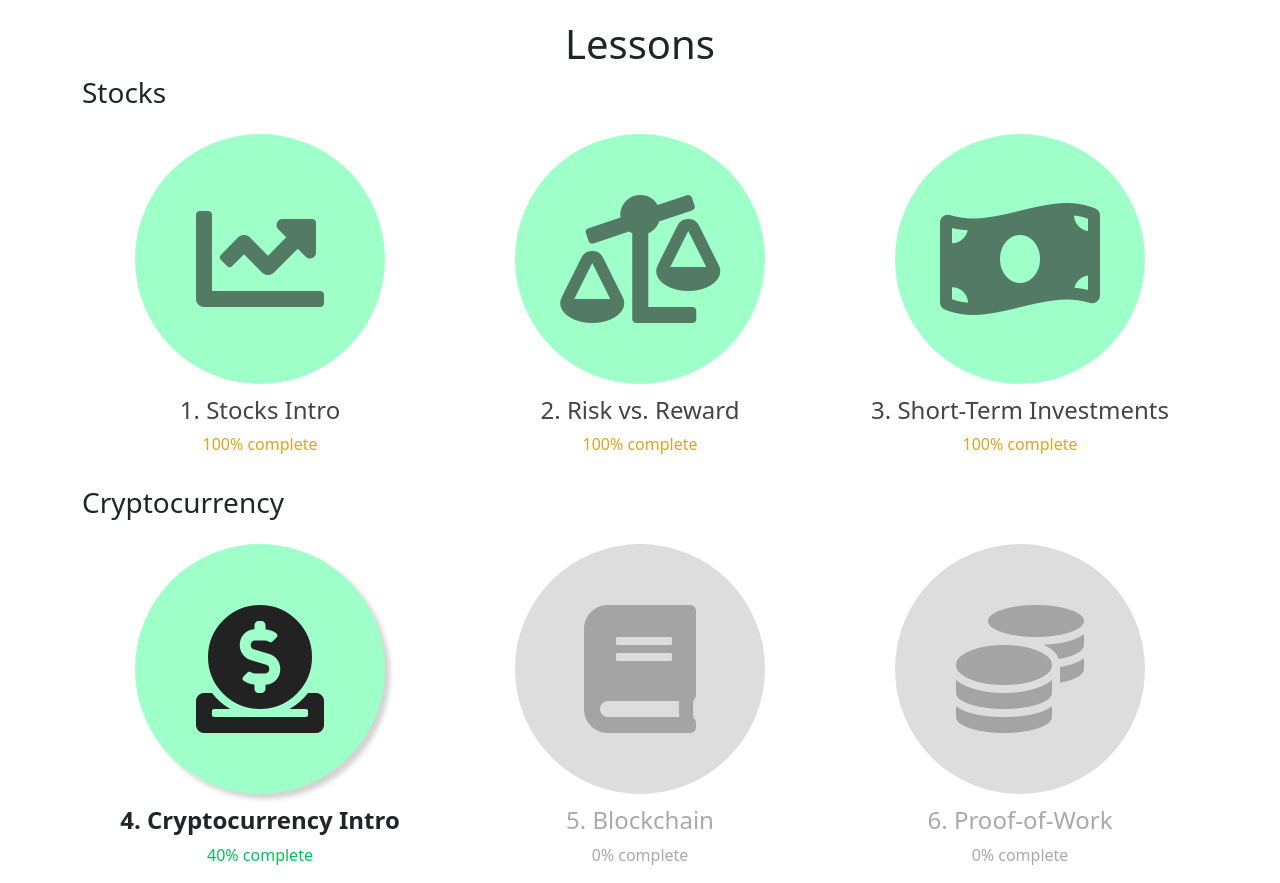
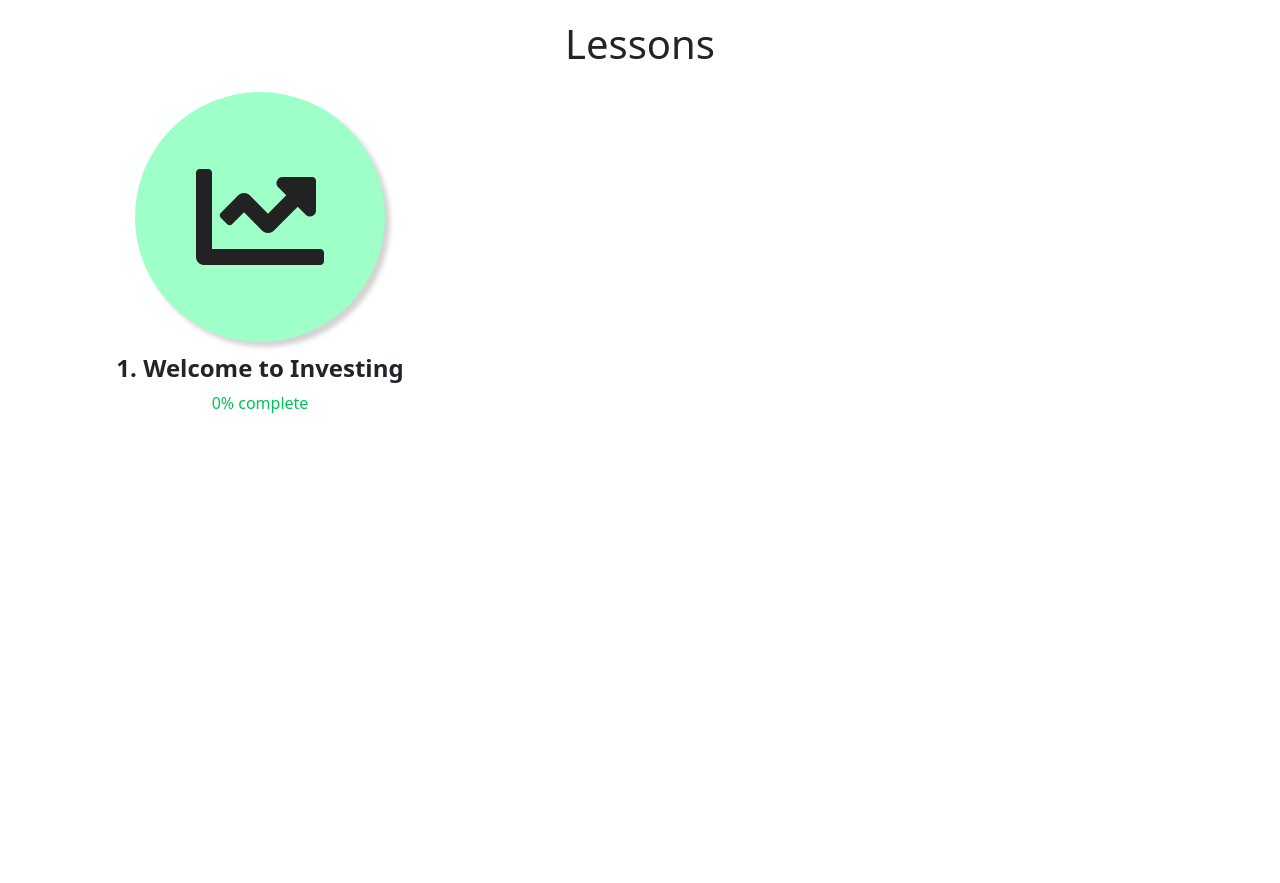
Before and after one commit to tktsubota/calhacks8.0, a Flask app: template templates/lessons.html in a window 1280 px wide. Shown: the part 76-959 px from the top of the page. After the commit the page ends 489 px from the top, so only its background shows below. Run offline with Flask 2, Linux system fonts and the light colour scheme; the template is opened without the code that fills it: most values are stand-ins (such as "Sample title", 1, 10 or a date in 2020); some libraries are stand-ins or nearby versions.

Commit message:
Dynamic lessons screen

```diff
--- a/application.py
+++ b/application.py
@@ -232,24 +232,17 @@ def lessons() :
 
     return render_template('lessons.html', progress=get_progress())
 
-@app.route('/lesson')
-def lesson() :
 
-    if not is_logged_in() :
-
-        return redirect('/login')
-
-    return render_template('lesson.html')
-
-
-@app.route('/lesson/<n>')
-def lessons(n) :
+# @app.route('/lesson/<n>')
+def lesson(n) :
 
     if not is_logged_in() :
 
         return redirect('/login')
 
     return render_template('lesson.html', progress=get_progress(), n=int(n))
+
+app.add_url_rule('/lesson/<n>', 'lesson', lesson)
 
 
 @app.route('/buy', methods=['GET', 'POST'])
--- /dev/null
+++ b/static/lessons.js
@@ -0,0 +1,111 @@
+class Activity {
+    text;
+    constructor(text) {
+        this.text = text;
+    }
+}
+
+class MultipleChoiceActivity extends Activity {
+    question;
+    options;
+    correctIndex;
+    constructor(text, question, options, correctIndex) {
+        super(text);
+        this.question = question;
+        this.options = options;
+        this.correctIndex = correctIndex;
+    }
+}
+
+class GraphActivity extends Activity {
+    correctSlope;
+    constructor(text, correctSlope) {
+        super(text);
+        this.correctSlope = correctSlope;
+    }
+}
+
+class Lesson {
+    name;
+    icon;
+    activities;
+    constructor(name, icon, activities) {
+        this.name = name;
+        this.icon = icon;
+        this.activities = activities;
+    }
+}
+
+// Hardcoded data begin
+lessons = []
+
+// Lesson 1
+activities1 = []
+activities1.push(new Activity("In this lesson you will learn about investing and saving."));
+activities1.push(new MultipleChoiceActivity(
+    "Financial investing is purchasing portions of companies (stocks), a collection of managed stocks (mutual funds) and cryptocurrency.",
+    "What is an example of an investment?",
+    ["Putting money in a bank account", "Buying food", "Finding a job", "Buying a stock of Apple"],
+    3));
+activities1.push(new GraphActivity(
+    "Holding investments for long periods of time(long term investing) is generally the safest way to make money through financial investments.",
+    "Based on the average long term investment, which direction should your money go over time?",
+    1));
+activities1.push(new GraphActivity(
+    "Your money decreases in value as the government prints more money each year.",
+    "Which direction will money go over time?",
+    -1));
+activities1.push(new MultipleChoiceActivity(
+    "Experts warn not to move all your savings into investments. ",
+    "What is one reason you think this is recommended?",
+    ["Impossible to earn money from investments", "Need savings for expensive emergencies", "Investments cannot be used after retirement", "Not allowed to invest money without keeping money in savings"],
+    2));
+lessons.push(new Lesson("Welcome to Investing", "fa-chart-line", activities1))
+
+// Lesson 2
+
+
+// Hardcoded data end
+
+function htmlForLesson(lesson, index, fractionComplete, active) {
+    colClass = "";
+    circle = `<div class="lesson-circle top-margin">
+        <span class="fas ${lesson.icon}"></span>
+    </div>`;
+    if (active == true) {
+        colClass = "partially-complete";
+        circle = `<a class="lesson-circle top-margin" href="/lesson/${index+1}">
+        <span class="fas ${lesson.icon}"></span></a>`;
+    } else if (fractionComplete == 1) {
+        colClass = "complete";
+    } else {
+        colClass = "not-started";
+    }
+    return `<div class="col col-4 top-margin ${colClass}">
+    ${circle}
+    <h4 class="lesson-title text-center top-margin">${index+1}. ${lesson.name}</h4>
+    <p class="lesson-progress text-center">${(fractionComplete * 100).toFixed(0)}% complete</p>
+</div>
+    `;
+}
+
+$(document).ready(function() {
+    progressStr = $(".progress-span").attr("name").split(",");
+    lessonsCompleted = 0 // Number(progressStr[0].substring(1));
+    lessonProgress = 0 // Number(progressStr[1].substring(progressStr[1].length));
+
+    for (var i = 0; i < lessons.length; i++) {
+        lesson = lessons[i]
+        active = false;
+        if (i < lessonsCompleted) {
+            fraction = 1
+        } else if (i > lessonsCompleted) {
+            fraction = 0
+        } else {
+            fraction = lessonProgress / lesson.activities.length
+            active = true
+        }
+        newHTML = htmlForLesson(lesson, i, fraction, active);
+        $("#lesson-list").append(newHTML);
+    }
+});
--- a/templates/index.html
+++ b/templates/index.html
@@ -8,7 +8,7 @@
     <section class='light-bg'>
         <div class='container' id="landing">
             <div class='row justify-content-center'>
-                <h1 class='large-header text-center'><b>HaBit</b>: The Financial Literacy Trainer</h1>
+                <h1 class='large-header text-center'><b>HaBit</b>: Financial Literacy Trainer</h1>
                 <div class='col col-4'>
                     <img class='img-fluid' src="/static/habit-rabbit.png"/>
                 </div>
--- a/templates/lessons.html
+++ b/templates/lessons.html
@@ -5,56 +5,13 @@
 {% endblock %}
 
 {% block main %}
+<span class="progress-span" name="{{ progress }}"></span>
 <div class="container">
     <h1 class="text-center top-margin">Lessons</h1>
-    <!-- Replace with lessons data -->
-    <h3>Stocks</h3>
-    <div class="row">
-        <div class="col col-4 justify-content-center top-margin complete">
-            <a class="lesson-circle top-margin" href="/lesson">
-                <span class="fas fa-chart-line"></span>
-            </a>
-            <h4 class="lesson-title text-center top-margin">1. Stocks Intro</h4>
-            <p class="lesson-progress text-center">100% complete</p>
-        </div>
-        <div class="col col-4 justify-content-center top-margin complete">
-            <div class="lesson-circle top-margin">
-                <span class="fas fa-balance-scale-left"></span>
-            </div>
-            <h4 class="lesson-title text-center top-margin">2. Risk vs. Reward</h4>
-            <p class="lesson-progress text-center">100% complete</p>
-        </div>
-        <div class="col col-4 justify-content-center top-margin complete">
-            <div class="lesson-circle top-margin">
-                <span class="fas fa-money-bill-wave"></span>
-            </div>
-            <h4 class="lesson-title text-center top-margin">3. Short-Term Investments</h4>
-            <p class="lesson-progress text-center">100% complete</p>
-        </div>
-    </div>
-    <h3 class="top-margin">Cryptocurrency</h3>
-    <div class="row top-margin justify-content-center">
-        <div class="col col-4 top-margin partially-complete">
-            <a class="lesson-circle top-margin" href="/lesson">
-                <span class="fas fa-donate"></span>
-            </a>
-            <h4 class="lesson-title text-center top-margin">4. Cryptocurrency Intro</h4>
-            <p class="lesson-progress text-center">40% complete</p>
-        </div>
-        <div class="col col-4 top-margin not-started">
-            <div class="lesson-circle top-margin">
-                <span class="fas fa-book"></span>
-            </div>
-            <h4 class="lesson-title text-center top-margin">5. Blockchain</h4>
-            <p class="lesson-progress text-center">0% complete</p>
-        </div>
-        <div class="col col-4 top-margin not-started">
-            <div class="lesson-circle top-margin">
-                <span class="fas fa-coins"></span>
-            </div>
-            <h4 class="lesson-title text-center top-margin">6. Proof-of-Work</h4>
-            <p class="lesson-progress text-center">0% complete</p>
-        </div>
-    </div>
+    <div class="row" id="lesson-list"></div>
 </div>
 {% endblock %}
+
+{% block script %}
+<script src="/static/lessons.js"></script>
+{% endblock %}
```
